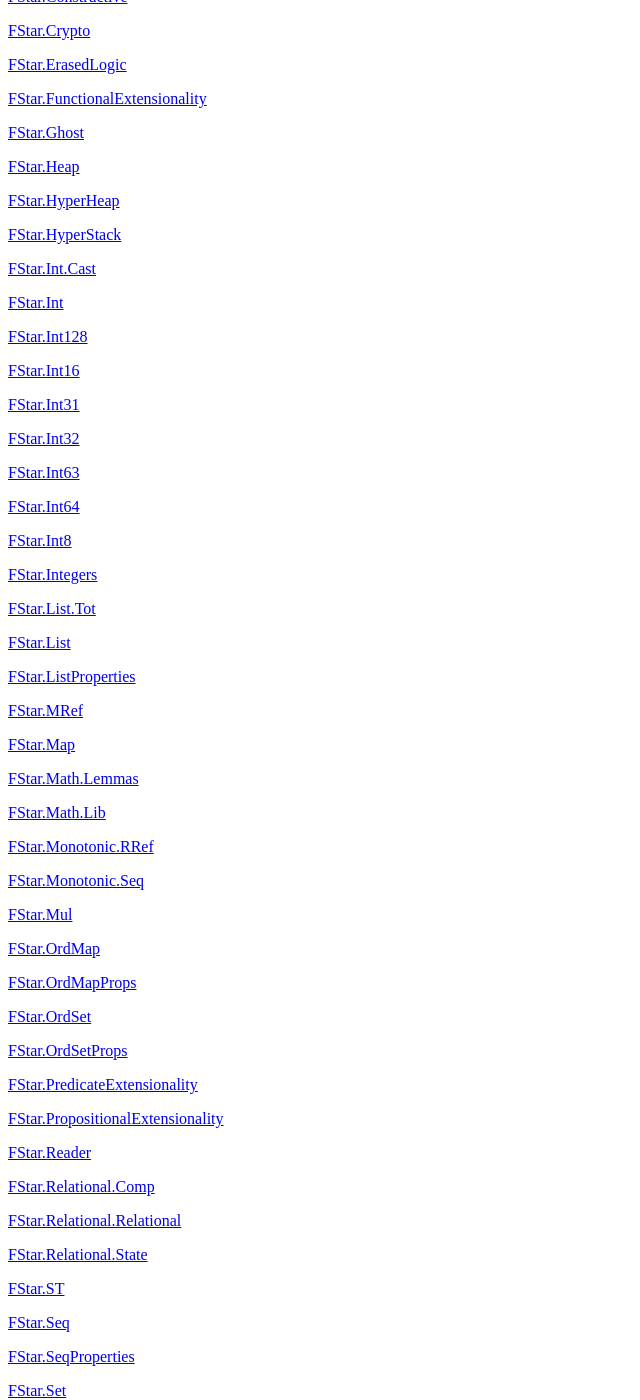
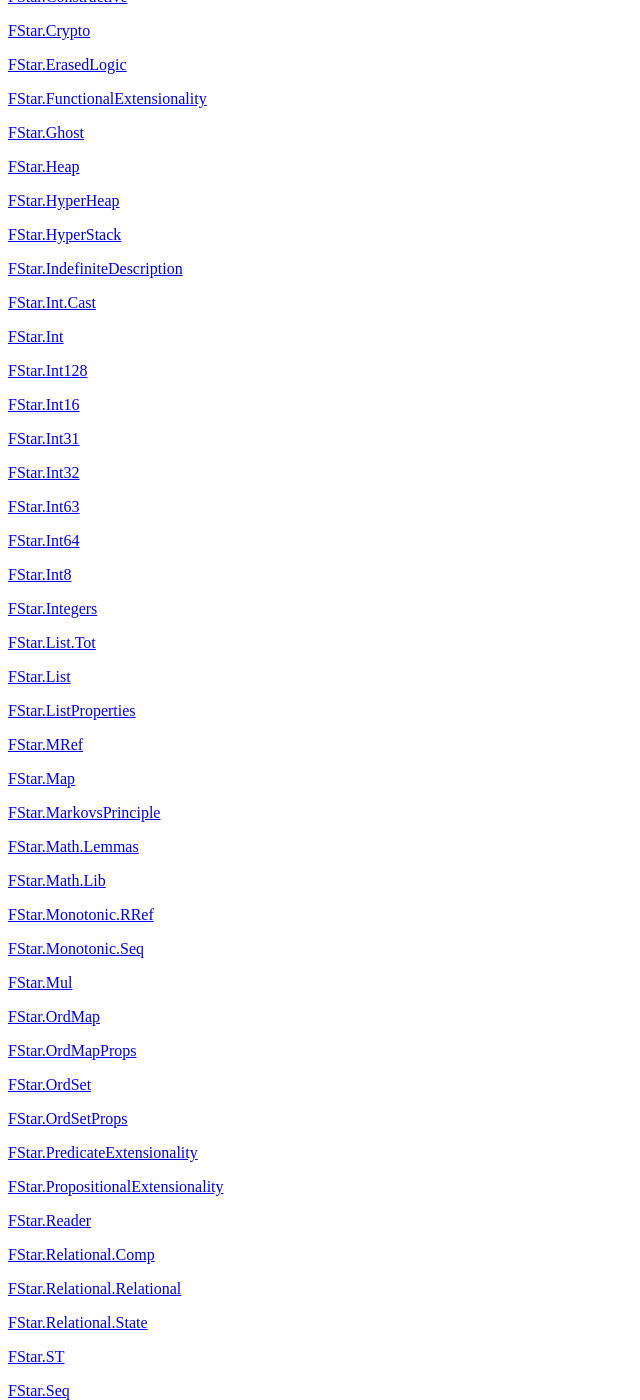
Before and after one commit to FStarLang/fstarlang.github.io, a Jekyll site: the page docs/index.html, which Jekyll copies as it is, in a window 1280 px wide and 1400 px high, scrolled down 300 px. Shown: the whole window, without its empty margins (0-640 px from the left). Built offline with Jekyll 4.4.1, drawn with Linux system fonts in a browser that asks for light colours; some of the changed text lies outside the part shown.

Commit message:
Automated doc refresh

```diff
--- /dev/null
+++ b/docs/FStar.IndefiniteDescription.html
@@ -0,0 +1,3 @@
+<h1 id="module-fstar.indefinitedescription">module FStar.IndefiniteDescription</h1>
+<p>fsdoc: no-summary-found</p>
+<p>fsdoc: no-comment-found</p>
--- /dev/null
+++ b/docs/FStar.MarkovsPrinciple.html
@@ -0,0 +1,3 @@
+<h1 id="module-fstar.markovsprinciple">module FStar.MarkovsPrinciple</h1>
+<p>fsdoc: no-summary-found</p>
+<p>fsdoc: no-comment-found</p>
--- /dev/null
+++ b/docs/FStar.StrongExcludedMiddle.html
@@ -0,0 +1,3 @@
+<h1 id="module-fstar.strongexcludedmiddle">module FStar.StrongExcludedMiddle</h1>
+<p>fsdoc: no-summary-found</p>
+<p>fsdoc: no-comment-found</p>
--- a/docs/index.html
+++ b/docs/index.html
@@ -24,6 +24,7 @@
 <p><a href="FStar.Heap.html">FStar.Heap</a></p>
 <p><a href="FStar.HyperHeap.html">FStar.HyperHeap</a></p>
 <p><a href="FStar.HyperStack.html">FStar.HyperStack</a></p>
+<p><a href="FStar.IndefiniteDescription.html">FStar.IndefiniteDescription</a></p>
 <p><a href="FStar.Int.Cast.html">FStar.Int.Cast</a></p>
 <p><a href="FStar.Int.html">FStar.Int</a></p>
 <p><a href="FStar.Int128.html">FStar.Int128</a></p>
@@ -39,6 +40,7 @@
 <p><a href="FStar.ListProperties.html">FStar.ListProperties</a></p>
 <p><a href="FStar.MRef.html">FStar.MRef</a></p>
 <p><a href="FStar.Map.html">FStar.Map</a></p>
+<p><a href="FStar.MarkovsPrinciple.html">FStar.MarkovsPrinciple</a></p>
 <p><a href="FStar.Math.Lemmas.html">FStar.Math.Lemmas</a></p>
 <p><a href="FStar.Math.Lib.html">FStar.Math.Lib</a></p>
 <p><a href="FStar.Monotonic.RRef.html">FStar.Monotonic.RRef</a></p>
@@ -61,6 +63,7 @@
 <p><a href="FStar.Squash.html">FStar.Squash</a></p>
 <p><a href="FStar.SquashEffect.html">FStar.SquashEffect</a></p>
 <p><a href="FStar.SquashProperties.html">FStar.SquashProperties</a></p>
+<p><a href="FStar.StrongExcludedMiddle.html">FStar.StrongExcludedMiddle</a></p>
 <p><a href="FStar.TSet.html">FStar.TSet</a></p>
 <p><a href="FStar.Tcp.html">FStar.Tcp</a></p>
 <p><a href="FStar.TwoLevelHeap.html">FStar.TwoLevelHeap</a></p>
```
